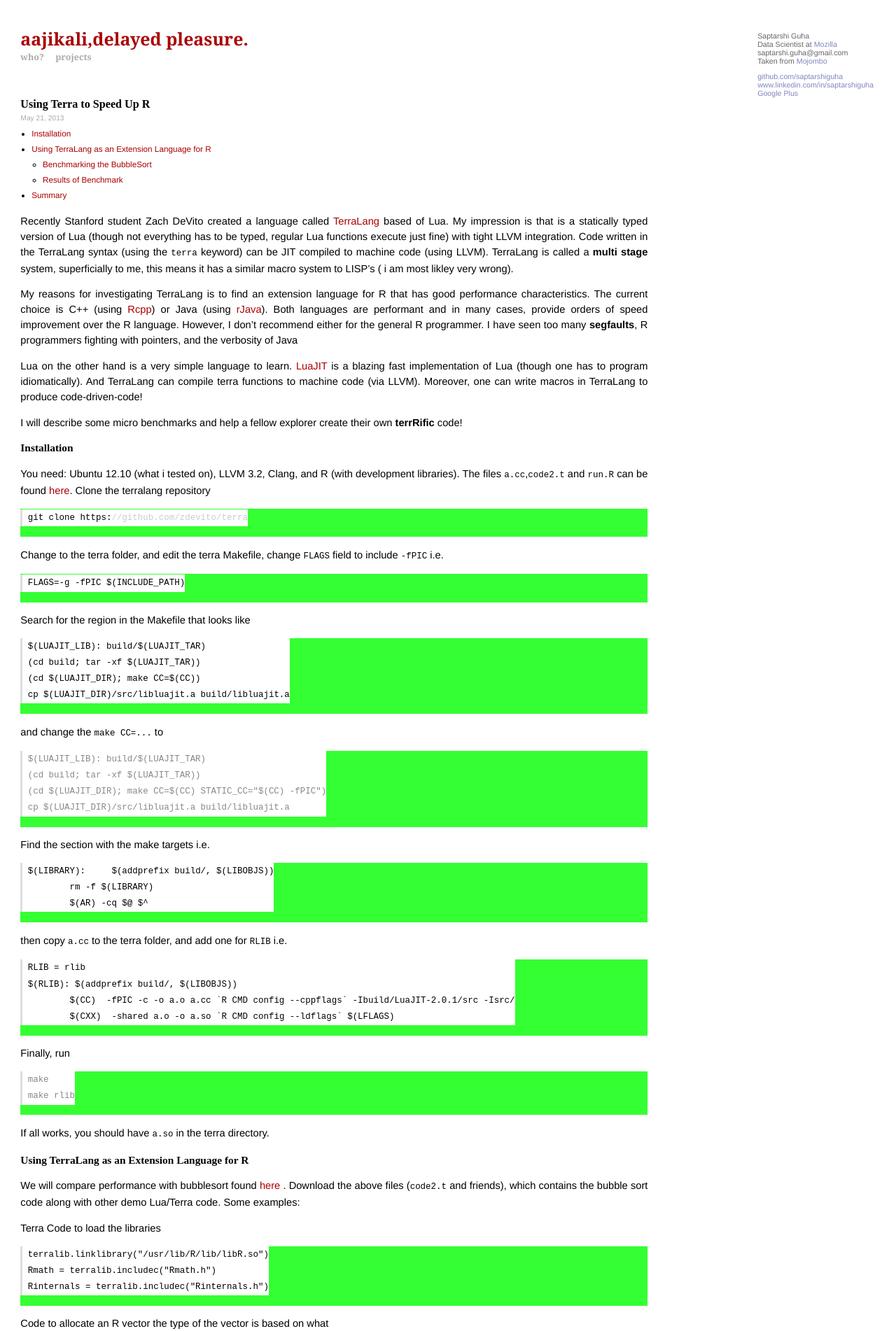
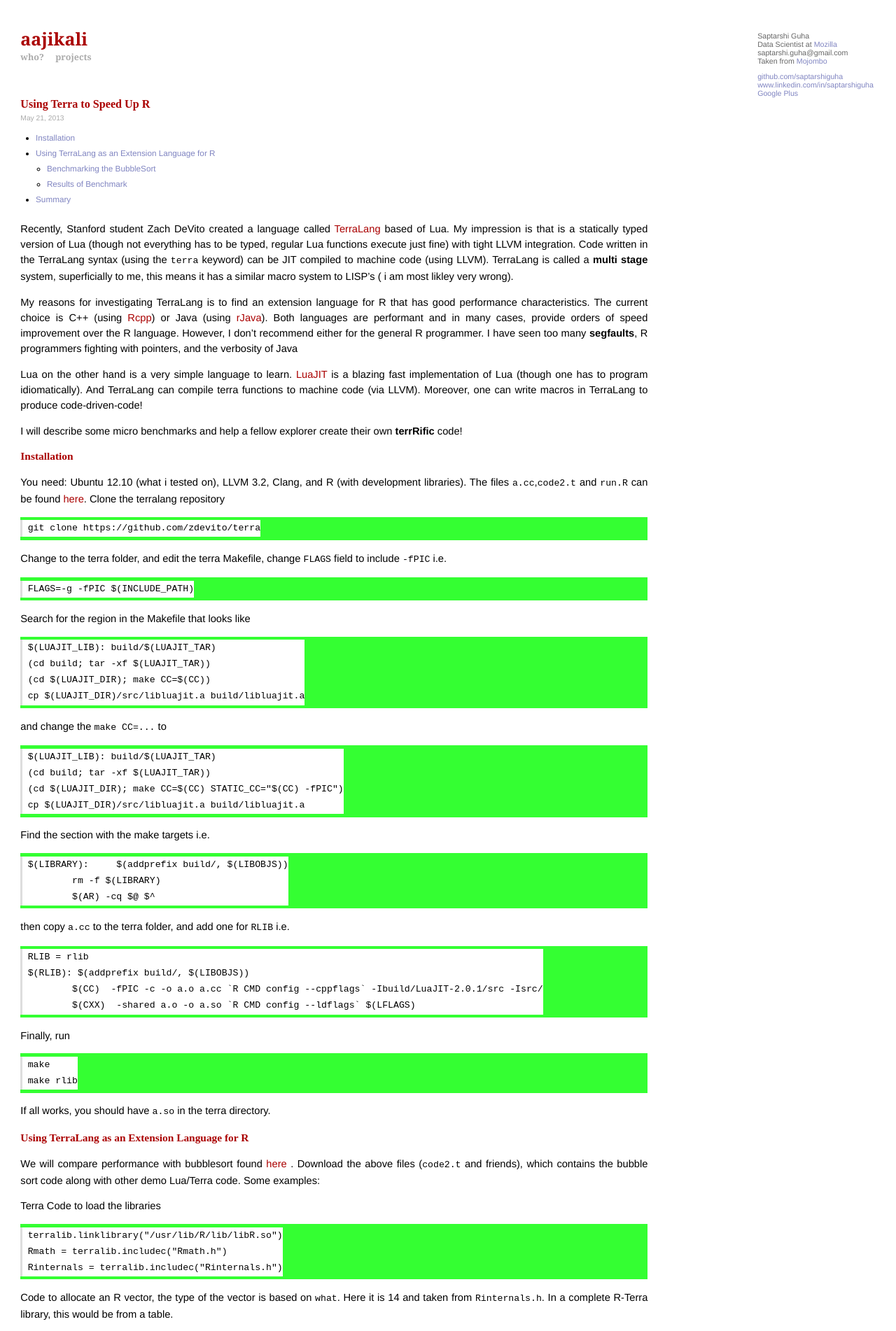
Before and after one commit to agentsguha/saptarshiguha.github.io, a Jekyll site: the page built from _posts/2013-05-21-Terra-and-R-Is-Terrific.md, in a window 1280 px wide. Shown: the top 1902 px of the page at 70% size. Built offline with Jekyll 4.4.1, drawn with Linux system fonts in a browser that asks for light colours; some web fonts are replaced; comment, search, counter and statistics services are not loaded; some of the changed text lies outside the part shown.

Commit message:
Ready, .. nearly

```diff
--- a/_layouts/default.html
+++ b/_layouts/default.html
@@ -16,11 +16,11 @@
 <link href='http://fonts.googleapis.com/css?family=Esteban' rel='stylesheet' type='text/css'>
 
 <!--Highlighting JS-->
-<link href='{{site.url}}/js/highlight.js/styles/ascetic.css' rel='stylesheet'/>
-<script src='{{site.url}}/js/highlight.js/highlight.pack.js'/></script>
-<script>
-hljs.initHighlightingOnLoad();
-</script>
+<!-- <link href='{{site.url}}/js/highlight.js/styles/ascetic.css' rel='stylesheet'/> -->
+<!-- <script src='{{site.url}}/js/highlight.js/highlight.pack.js'/></script> -->
+<!-- <script> -->
+<!-- hljs.initHighlightingOnLoad(); -->
+<!-- </script> -->
 <!-- mathjax config similar to math.stackexchange -->
 <script type="text/x-mathjax-config">
 MathJax.Hub.Config({
@@ -43,7 +43,7 @@
 
 <div class="site">
   <div class="title">
-    <a href="{{site.url}}">aajikali,delayed pleasure.</a><br/>
+    <a href="{{site.url}}">aajikali</a><br/>
     <ul>
       <li><a class="extra" href="{{site.url}}/miscentries/about.html">who?</a></li>
       <li><a class="extra" href="{{site.url}}/miscentries/projects.html">projects</a></li>
--- a/_posts/2013-05-21-Terra-and-R-Is-Terrific.md
+++ b/_posts/2013-05-21-Terra-and-R-Is-Terrific.md
@@ -12,7 +12,7 @@
 * mytoc
 {:toc}
 
-Recently Stanford student Zach DeVito created a language called [TerraLang](http://terralang.org/)
+Recently, Stanford student Zach DeVito created a language called [TerraLang](http://terralang.org/)
 based of Lua. My impression is that is a statically typed version of Lua (though not everything has
 to be typed, regular Lua functions execute just fine) with tight LLVM integration. Code written in
 the TerraLang syntax (using the `terra` keyword) can be JIT compiled to machine code (using
@@ -56,7 +56,6 @@
 	(cd $(LUAJIT_DIR); make CC=$(CC))
 	cp $(LUAJIT_DIR)/src/libluajit.a build/libluajit.a
 
-
 and change the `make CC=...`  to
 
 	$(LUAJIT_LIB): build/$(LUAJIT_TAR)
@@ -99,7 +98,9 @@
 	Rmath = terralib.includec("Rmath.h")
 	Rinternals = terralib.includec("Rinternals.h")
 
-Code to allocate an R vector the type of the vector is based on what
+Code to allocate an R vector, the type of the vector is based on `what`. Here it
+is 14 and taken from `Rinternals.h`. In a complete R-Terra library, this would
+be from a table.
 
 	terra x( what :int, l :int)
 		var a =  Rinternals.Rf_allocVector(what, l)
@@ -189,11 +190,12 @@
 
 ## Summary
 
-None of the above code uses the true power of Terra - it's macro
-facility,though the (if i'm not mistaken) the Terra function is
-compiled to machine code via LLVM. It looks like FFI calls to the R
-library and yet it is performant. Moreover, the example is silly
-... and the Rcpp examples (e.g. clamp) are not so interesting. A good
-test would be to rewrite an R package using a Terra+R library.
+None of the above code uses the true power of Terra - it's macro facility,though
+the (if i'm not mistaken) the Terra function is compiled to machine code via
+LLVM. It looks like FFI calls to the R library and yet it is performant. I
+should also just try writing the FFI version in a standard a Lua function (and
+then it will be pure LuaJIT). That said, the example is silly ... and the Rcpp
+examples (e.g. clamp) are not so interesting. A good test would be to rewrite an
+R package using a Terra+R library.
 
 <br/>
--- a/css/screen.css
+++ b/css/screen.css
@@ -34,6 +34,8 @@
                         margin-top:0.5em;
                         font-size: 105%;
                         font-family: 'Esteban', serif;
+                        color: #a00;
+
                         }
 
 h1 {
@@ -58,6 +60,9 @@
 
 a:visited {
   color: #a00;
+            }
+a:visited:hover {
+  color: #E68415;
             }
 
 .title ul, .title li{
@@ -230,7 +235,16 @@
   /* standard */
 #markdown-toc {
                 font-size:80%;
+                padding:0.5em;
+
                 }
+#markdown-toc a{
+                 color: #8085C1;
+               }
+#markdown-toc a:hover{
+                 color: #E68415;
+               }
+
 #post pre , #post code {
                          border-left: 1px solid #ddd;
                          padding-left: 0.5em;
@@ -241,12 +255,14 @@
            border-left: 3px solid #ddd;
            padding-left: 0.5em;
            padding-bottom: 0.1em;
-           margin-bottom:1em;
+           margin-bottom:0.3em;
+           margin-top:0.3em;
            }
 #post code {
              border: none;
              display:inline;
-             font-size: 85%;
+             font-size: 90%;
+             margin-bottom:1em;
              }
 #post ul,
 #post ol {
```
